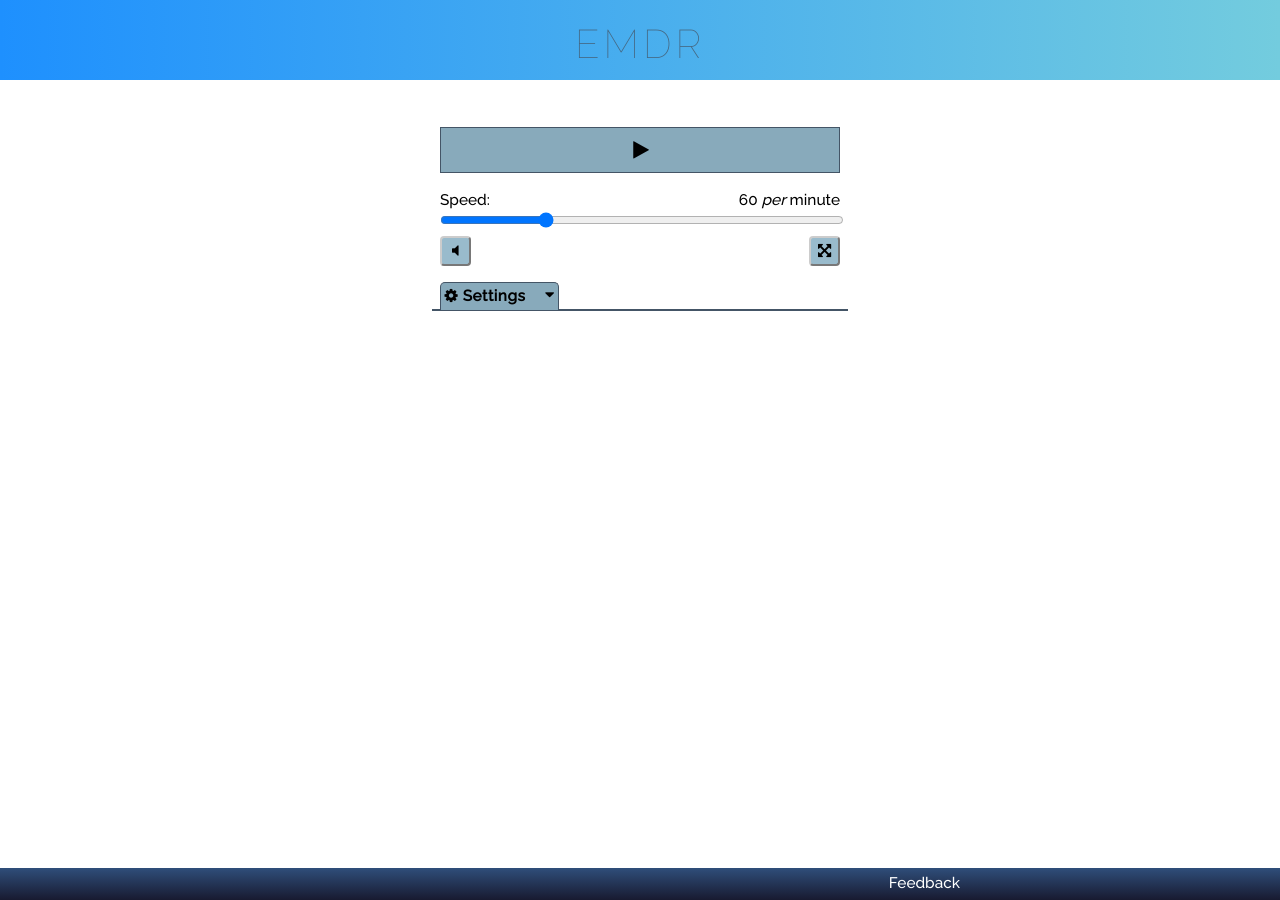
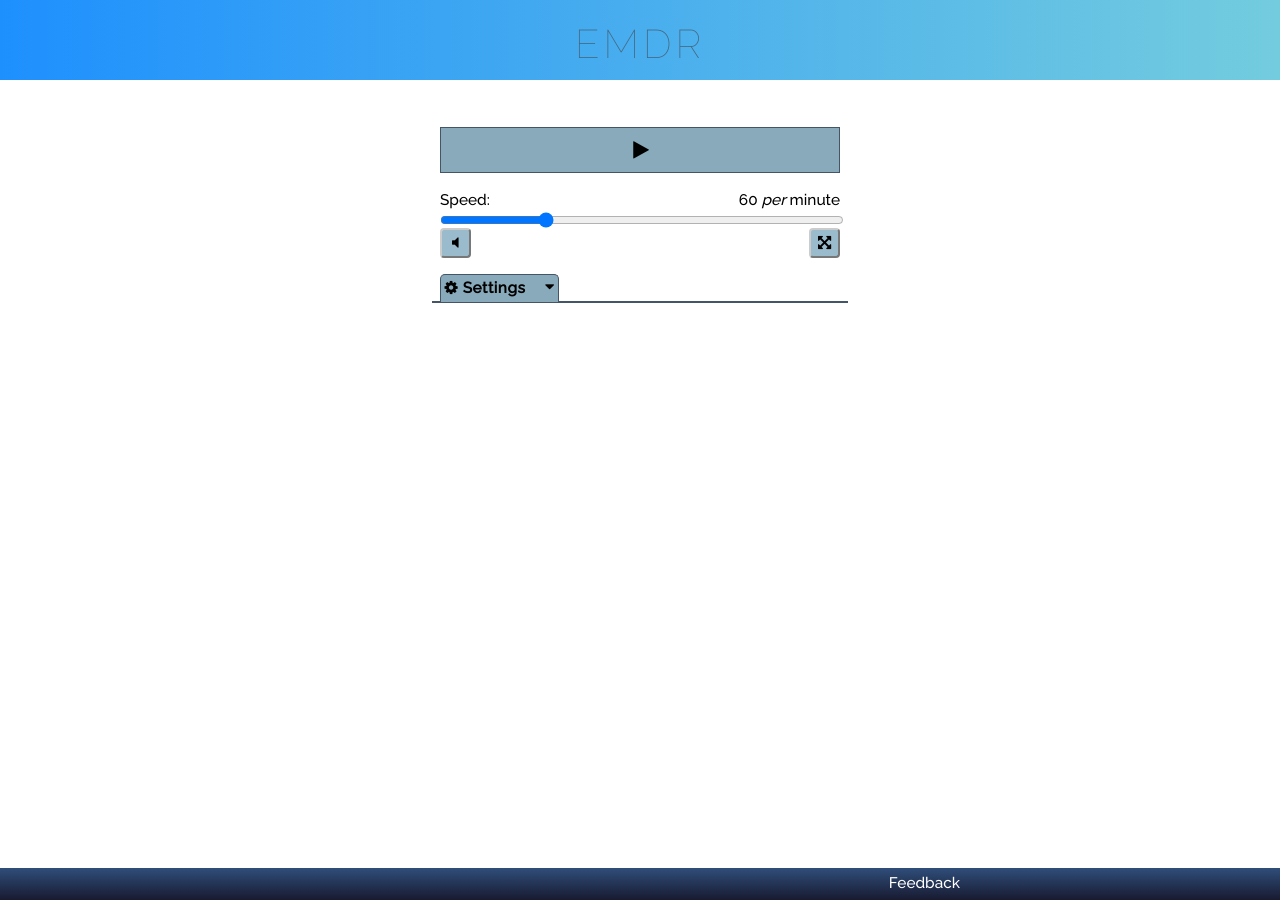
Before and after one commit to RarelyCharlie/rarelycharlie.github.io, a Jekyll site: the page built from _draft/emdr.md, in a window 1280 px wide. Built offline with Jekyll 4.4.1, drawn with Linux system fonts in a browser that asks for light colours.

Commit message:
settings layout

```diff
--- a/_includes/emdr.css
+++ b/_includes/emdr.css
@@ -1,7 +1,7 @@
 body, body * {font-family: Raleway, sans-serif; font-size: 1.2vw; background: transparent; font-weight: 500;}
 #container {width: 400px; margin: 0 auto; padding-top: 8px;}
 h2 {text-align: center; font-size: 24px; letter-spacing: .1em; color: #456; opacity: .8; margin: 0;}
-h4 {font-size: inherit; font-weight: 600; letter-spacing: .5px; margin: 0 0 1ex 0; padding: 0;}
+h4 {font-size: inherit; font-weight: 600; letter-spacing: .5px; margin: 0; padding: 0;}
 hr {margin: 1.5ex 0 .5ex 0; border-color: #ada;}
 #status {text-align: center; font-size: 12px; letter-spacing: .1em; color: #456; opacity: .8;
 	margin: 0 0 1em 0; line-height: 12px; height: 12px;}
@@ -40,9 +40,8 @@ p {margin: 0;}
 #full {position: absolute; right: 0;}
 #full.down {color: #0cf;}
 
-input[type=range] {display: block; width: 100%; margin: 0 0 1ex 0;}
+input[type=range] {display: block; width: 100%; margin: 0;}
 input[type=checkbox], input[type=radio] {position: relative; top: 2px;}
-
 
 #settings-tab {border: 1px solid #456; border-bottom: 0; border-radius: 5px 5px 0 0; padding: 2px;
 	width: 12ch; position: relative; z-index: 2; background: #8ab;}
```
